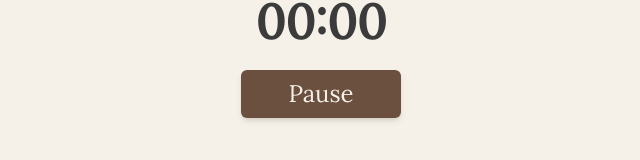
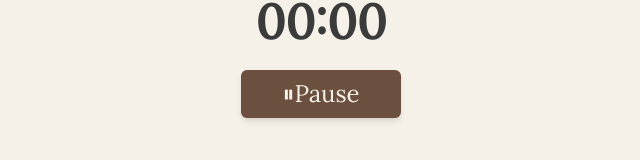
Before and after one commit to ishi-pishi/brainhaven, a React (Vite) app in the folder frontend/: page /timer in a window 1280 px wide. Shown: the part 354-514 px from the top of the page, without its empty margins (319-959 px from the left). Built offline with nearby package versions, Linux system fonts and the light colour scheme.

Commit message:
Add icons

```diff
--- a/frontend/src/components/pomodoroSession/PauseButton.tsx
+++ b/frontend/src/components/pomodoroSession/PauseButton.tsx
@@ -18,7 +18,7 @@ export function PauseButton() {
     <button onClick={handleClick}
       className="w-40 h-12 text-2xl rounded-md bg-accent hover:bg-accent-2 active:bg-accent-3 transition-all duration-150 shadow-md flex items-center justify-center active:scale-95 active:translate-y-0.5"
     >
-      {isPaused ? "Play" : "Pause"}
+      {isPaused ? "▶ Play" : "⏸Pause"}
     </button>
   );
 }
```
